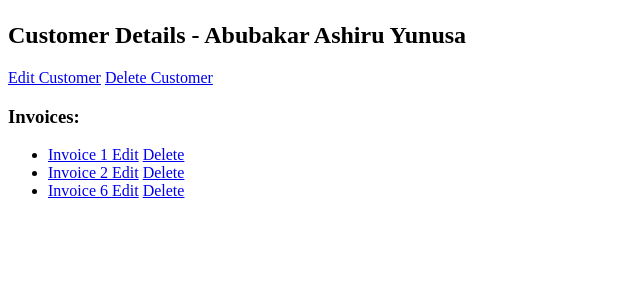
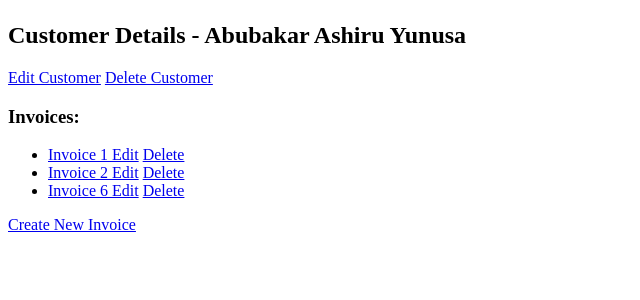
Before and after one commit to adebusola-prog/INVOICE_2, a Django app: page /invoices/customer-detail/1/ in a window 1280 px wide. Shown: the part 58-358 px from the top of the page, without its empty margins (0-640 px from the left). Run offline with Django 5.2, Linux system fonts and the light colour scheme; data comes from the database, SQL or seed files in the repository.

Commit message:
Update customer_detail.html

```diff
--- a/invoices/templates/invoices/customer_detail.html
+++ b/invoices/templates/invoices/customer_detail.html
@@ -22,8 +22,10 @@
             </li>
         {% endfor %}
     </ul>
+
+    <a href="{% url 'create_invoice' customer.id %}">Create New Invoice</a>
 {% endblock %}
 
 
 
-<a href="{% url 'invoice_detail' customer.id invoice.id %}">View Details</a>
+<!-- <a href="{% url 'invoice_detail' customer.id invoice.id %}">View Details</a> -->
```
